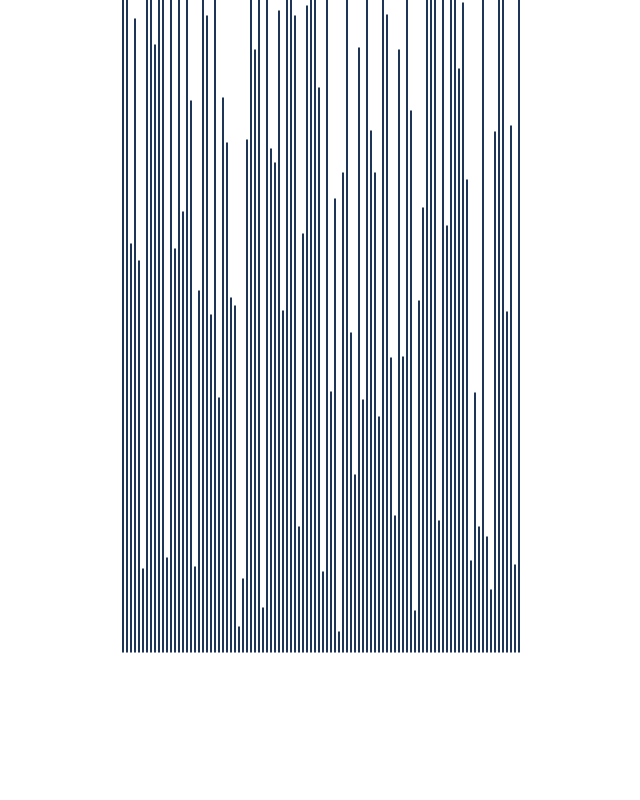
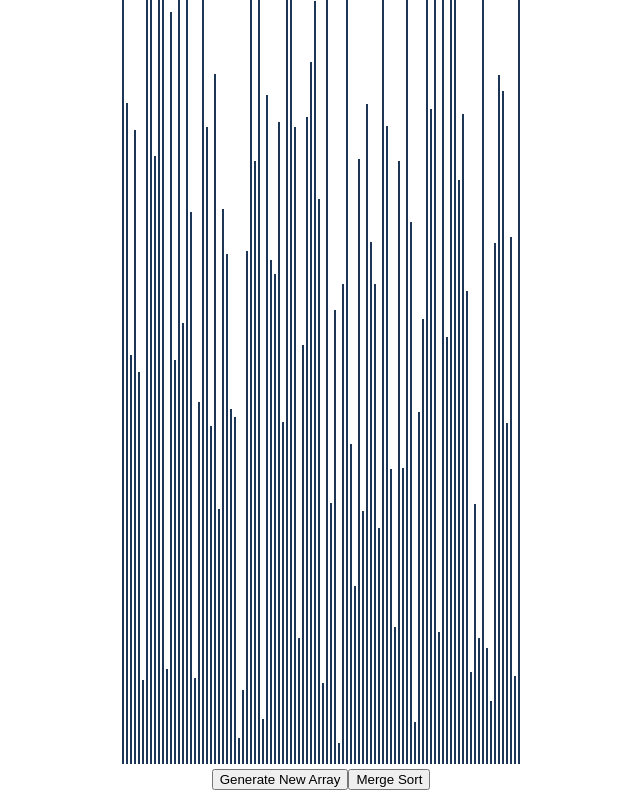
Before and after one commit to gksaurabh/sortingVisualizer, a React (Create React App) app in the folder sorting-visualizer/: page / in a window 1280 px wide. Shown: the part 245-1045 px from the top of the page, without its empty margins (319-959 px from the left). Before the commit the page ends 800 px from the top, so only its background shows below. Built offline with nearby package versions, Linux system fonts and the light colour scheme.

Commit message:
Generate New Array button complete

```diff
--- a/sorting-visualizer/src/SortingVisualizer/SortingVisualizer.css
+++ b/sorting-visualizer/src/SortingVisualizer/SortingVisualizer.css
@@ -1,8 +1,7 @@
 .array-container {
-    position: fixed;
-    left: 50%;
-    top: 50%;
-    transform: translate(-50%, -50%);
+    margin: auto;
+    padding: 10px;
+
 
 }
 
--- a/sorting-visualizer/src/SortingVisualizer/SortingVisualizer.jsx
+++ b/sorting-visualizer/src/SortingVisualizer/SortingVisualizer.jsx
@@ -44,6 +44,11 @@ export default class SortingVisualizer extends React.Component {
 
                     </div>
                 ))}
+                <div className="button-container">
+                    <button onClick={() => this.resetArray()}>Generate New Array</button>
+                    <button>Merge Sort</button>
+                </div>
+
             </div>
         )
     };
```
